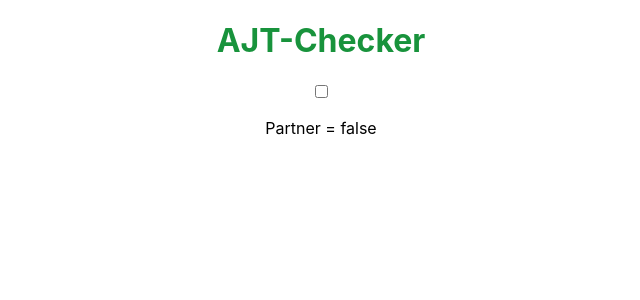
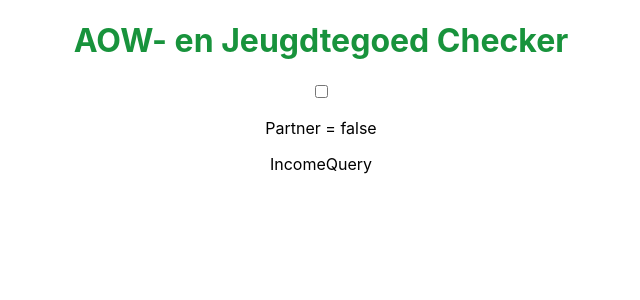
Before and after one commit to Doedels/AJT-Checker, a React (Create React App) app: page / in a window 1280 px wide. Shown: the top 300 px of the page, without its empty margins (319-959 px from the left). Built offline with nearby package versions, Linux system fonts and the light colour scheme.

Commit message:
Aanpassen App en Frontpage Containers

```diff
--- a/src/App.tsx
+++ b/src/App.tsx
@@ -5,7 +5,7 @@ import FrontPage from "./Containers/FrontPage/FrontPage";
 const App: React.FC = () => {
   return (
     <div className="App">
-      <FrontPage text="AJT-Checker" />
+      <FrontPage />
     </div>
   );
 };
--- a/src/Containers/FrontPage/FrontPage.tsx
+++ b/src/Containers/FrontPage/FrontPage.tsx
@@ -1,11 +1,7 @@
 import React, { useState } from "react";
+import IncomeQuery from "../../Components/IncomeQuery/IncomeQuery";
 
-type FrontPageProps = {
-  text: string;
-  number?: number;
-};
-
-const FrontPage = (props: FrontPageProps) => {
+const FrontPage = () => {
   const [partner, setPartner] = useState(false);
 
   const partnerChangedHandler = (event: any) => {
@@ -14,9 +10,13 @@ const FrontPage = (props: FrontPageProps) => {
 
   return (
     <div>
-      <h1>{props.text}</h1>
+      <div className={"header"}>
+        <h1>AOW- en Jeugdtegoed Checker</h1>
+      </div>
+
       <input type="checkbox" onChange={partnerChangedHandler} />
       <p>Partner = {`${partner}`}</p>
+      <IncomeQuery incomeArray={["Ziektewet", "Andere uitkeringen", "Loon"]} />
     </div>
   );
 };
```
